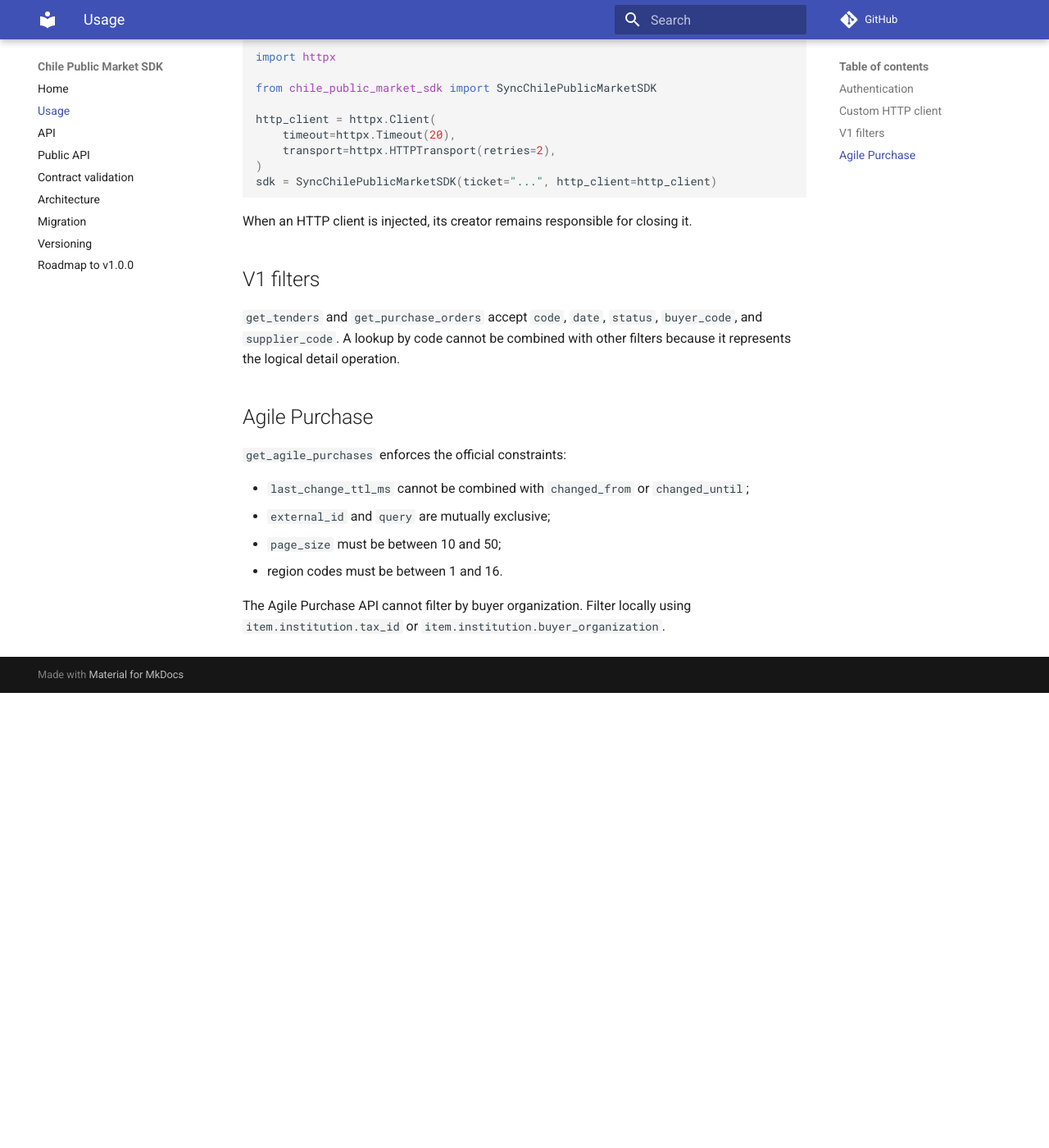
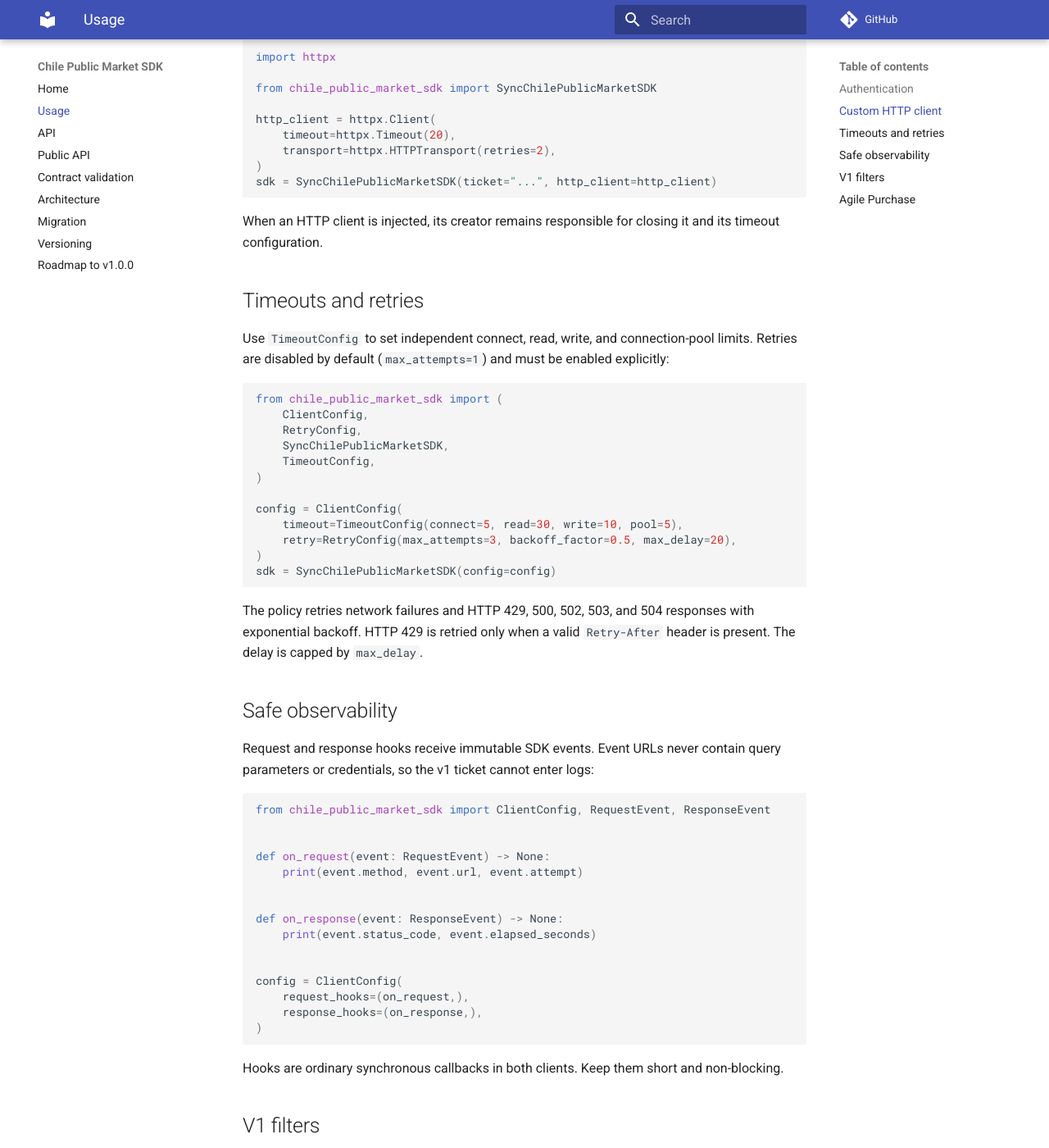
Before and after one commit to ezer-mackenzie/chile-public-market-sdk, an MkDocs documentation site: the page built from docs/usage.md, in a window 1280 px wide and 1400 px high, scrolled down 893 px. Shown: the whole window at 82% size. Built offline with MkDocs 1.6.1 and Material for MkDocs 9.7.7, drawn with Linux system fonts in a browser that asks for light colours; comment, search, counter and statistics services are not loaded; before the commit the page ends 1738 px from its top, so only the background shows below that.

Commit message:
docs: document resilient client configuration

````diff
--- a/docs/usage.md
+++ b/docs/usage.md
@@ -52,7 +52,58 @@ sdk = SyncChilePublicMarketSDK(ticket="...", http_client=http_client)
 ```
 
 When an HTTP client is injected, its creator remains responsible for closing
-it.
+it and its timeout configuration.
+
+## Timeouts and retries
+
+Use `TimeoutConfig` to set independent connect, read, write, and connection-pool
+limits. Retries are disabled by default (`max_attempts=1`) and must be enabled
+explicitly:
+
+```python
+from chile_public_market_sdk import (
+    ClientConfig,
+    RetryConfig,
+    SyncChilePublicMarketSDK,
+    TimeoutConfig,
+)
+
+config = ClientConfig(
+    timeout=TimeoutConfig(connect=5, read=30, write=10, pool=5),
+    retry=RetryConfig(max_attempts=3, backoff_factor=0.5, max_delay=20),
+)
+sdk = SyncChilePublicMarketSDK(config=config)
+```
+
+The policy retries network failures and HTTP 429, 500, 502, 503, and 504
+responses with exponential backoff. HTTP 429 is retried only when a valid
+`Retry-After` header is present. The delay is capped by `max_delay`.
+
+## Safe observability
+
+Request and response hooks receive immutable SDK events. Event URLs never
+contain query parameters or credentials, so the v1 ticket cannot enter logs:
+
+```python
+from chile_public_market_sdk import ClientConfig, RequestEvent, ResponseEvent
+
+
+def on_request(event: RequestEvent) -> None:
+    print(event.method, event.url, event.attempt)
+
+
+def on_response(event: ResponseEvent) -> None:
+    print(event.status_code, event.elapsed_seconds)
+
+
+config = ClientConfig(
+    request_hooks=(on_request,),
+    response_hooks=(on_response,),
+)
+```
+
+Hooks are ordinary synchronous callbacks in both clients. Keep them short and
+non-blocking.
 
 ## V1 filters
 
````
Also changed, not shown: README.md (+28 -2 lines), docs/api.md (+8 -0 lines), docs/architecture.md (+6 -1 lines), docs/v1-roadmap.md (+7 -11 lines).
